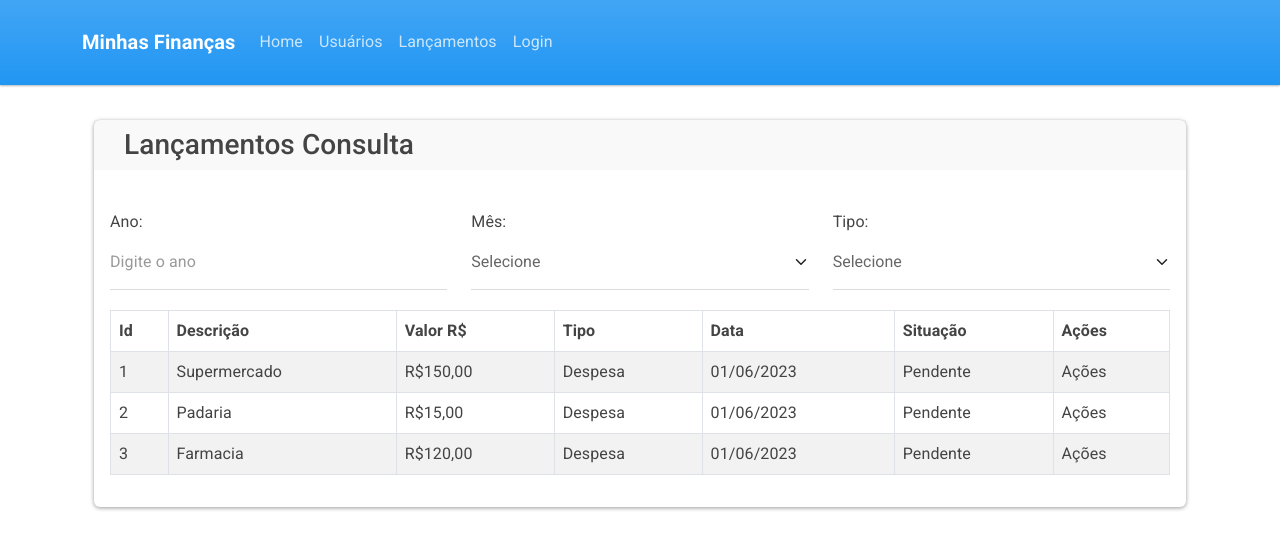
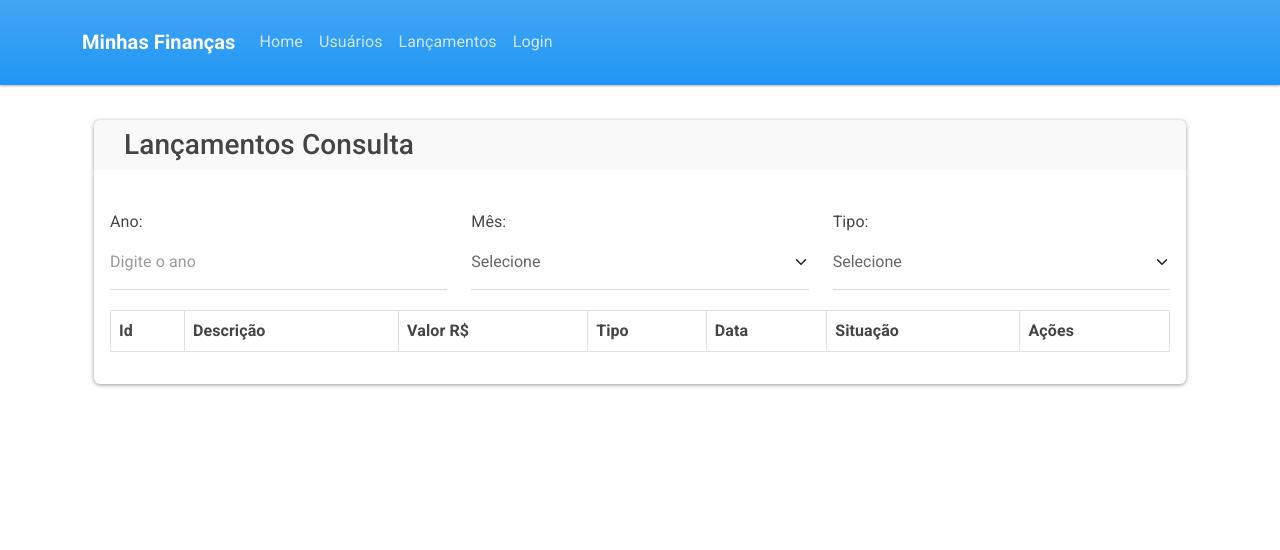
Before and after one commit to fcd007/financas-frontend-reactjs, a React (Create React App) app: page /consultar-lancamentos in a window 1280 px wide. Shown: the top 550 px of the page. Built offline with nearby package versions, Linux system fonts and the light colour scheme.

Commit message:
feat: adicionado lista de lancamentos

```diff
--- a/src/presentation/pages/LancamentosConsulta.js
+++ b/src/presentation/pages/LancamentosConsulta.js
@@ -17,32 +17,7 @@ class LancamentosConsulta extends React.Component {
       listaMeses: MESES_ANO,
       tiposLancamento: TIPO_LANCAMENTO,
       filtro: {},
-      listaLancamentos: [
-        {
-          id: 1,
-          descricao: "Supermercado",
-          valor: "R$150,00",
-          tipo: TIPO_LANCAMENTO[0].descricao,
-          data: "01/06/2023",
-          situacao: "Pendente",
-        },
-        {
-          id: 2,
-          descricao: "Padaria",
-          valor: "R$15,00",
-          tipo: TIPO_LANCAMENTO[0].descricao,
-          data: "01/06/2023",
-          situacao: "Pendente",
-        },
-        {
-          id: 3,
-          descricao: "Farmacia",
-          valor: "R$120,00",
-          tipo: TIPO_LANCAMENTO[0].descricao,
-          data: "01/06/2023",
-          situacao: "Pendente",
-        },
-      ],
+      listaLancamentos: [],
     };
   }
 
```
